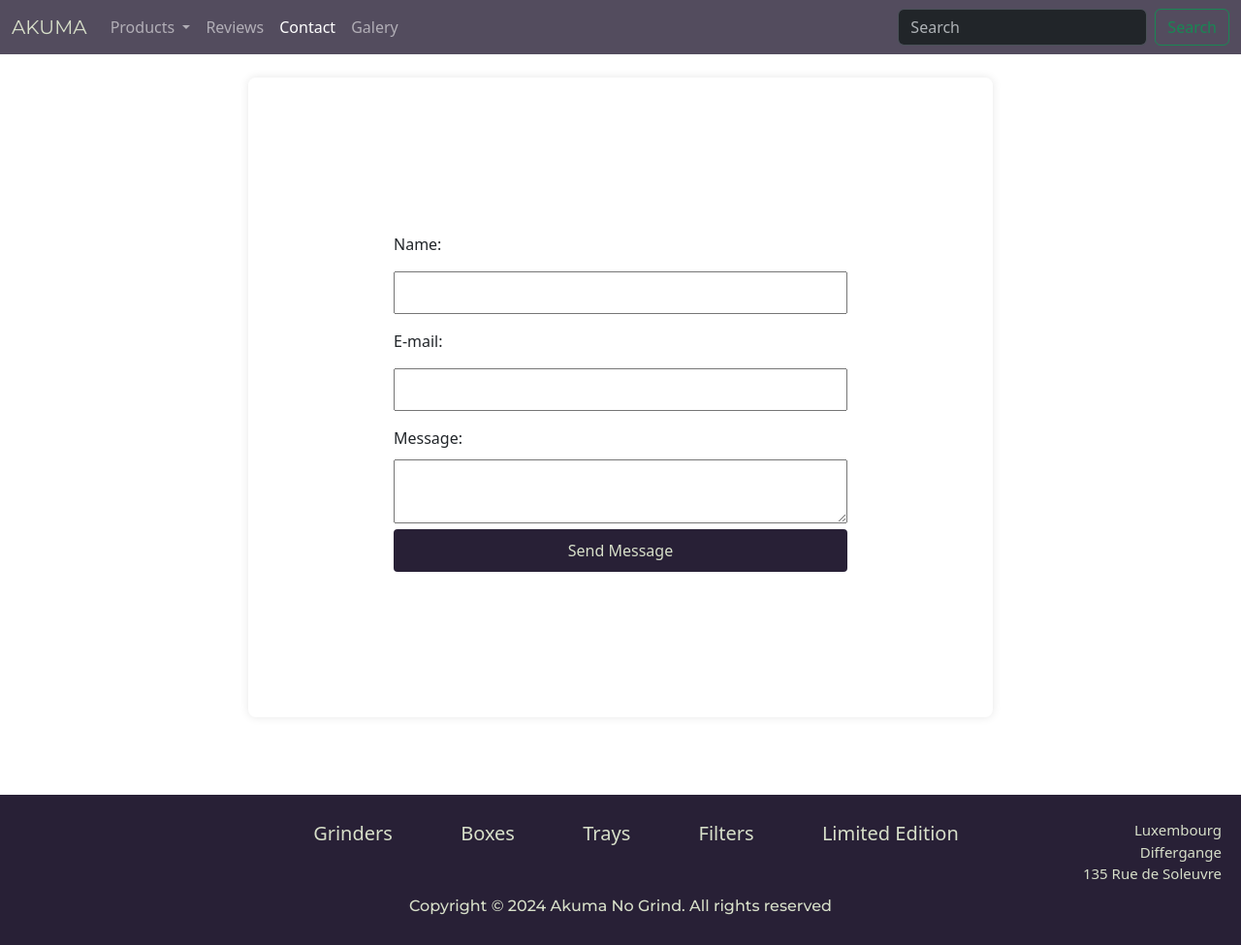
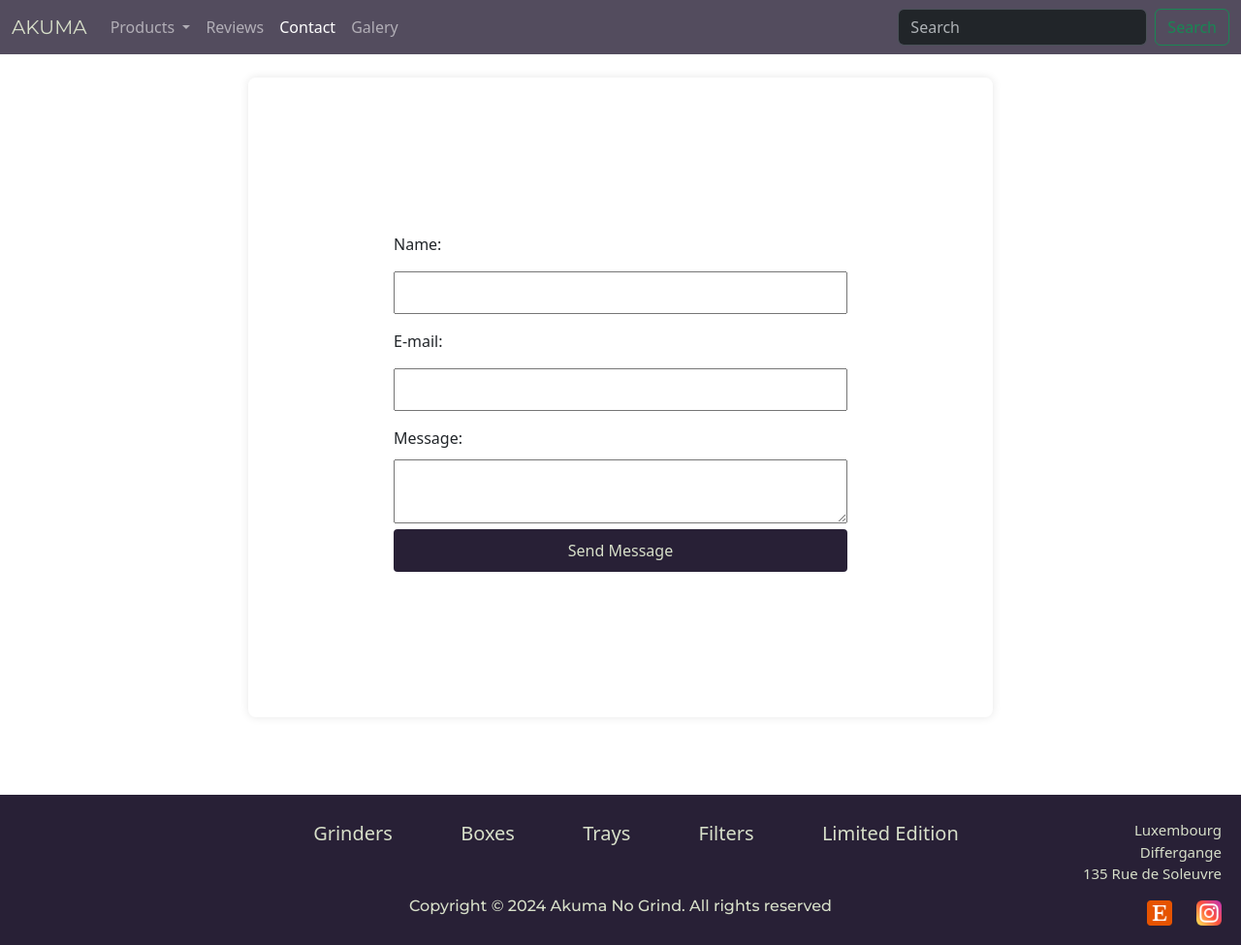
Before and after one commit to GuilleLarosa/akuma, a plain HTML site: page Pages/contact.html in a window 1280 px wide. Shown: the whole page at 97% size. Drawn offline with nearby package versions, Linux system fonts and the light colour scheme.

Commit message:
Footer Fix

```diff
--- a/Pages/contact.html
+++ b/Pages/contact.html
@@ -101,10 +101,10 @@
             <div class="social_media">
                 <ul class="footer-social">
                     <li>
-                        <a href="https://www.etsy.com/shop/AkumaNoGrind" target="_blank"><img src="Media/Icons/etsy.png" alt=""></a>
+                        <a href="https://www.etsy.com/shop/AkumaNoGrind" target="_blank"><img src="../Media/Icons/etsy.png" alt=""></a>
                     </li>
                     <li>
-                        <a href="https://www.instagram.com/akuma.no.grind/" target="_blank"><img src="Media/Icons/instagram.png" alt=""></a>
+                        <a href="https://www.instagram.com/akuma.no.grind/" target="_blank"><img src="../Media/Icons/instagram.png" alt=""></a>
                     </li>
                 </ul>
             </div>
```
Also changed, not shown: Pages/grinders.html (+2 -2 lines).
